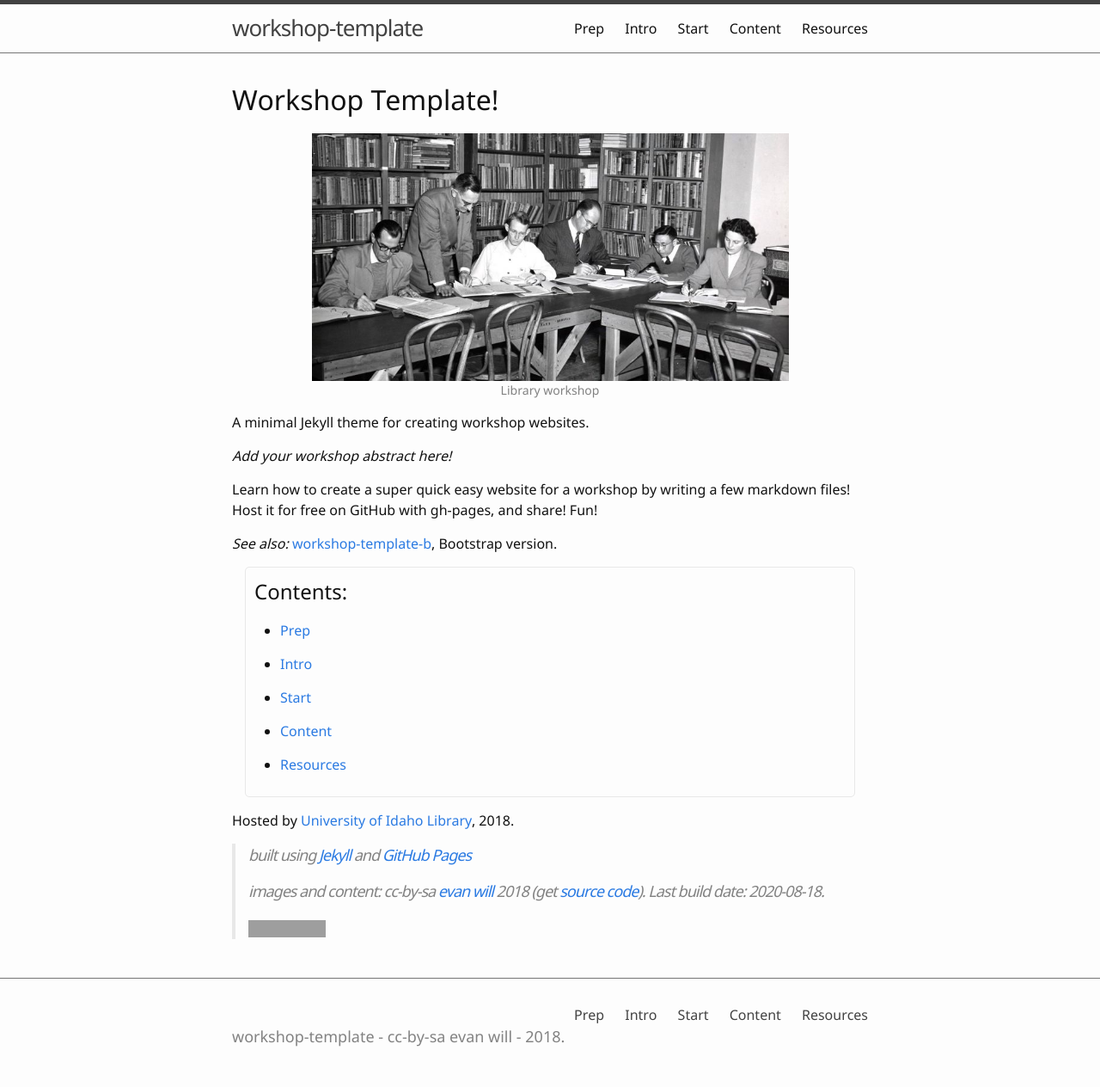
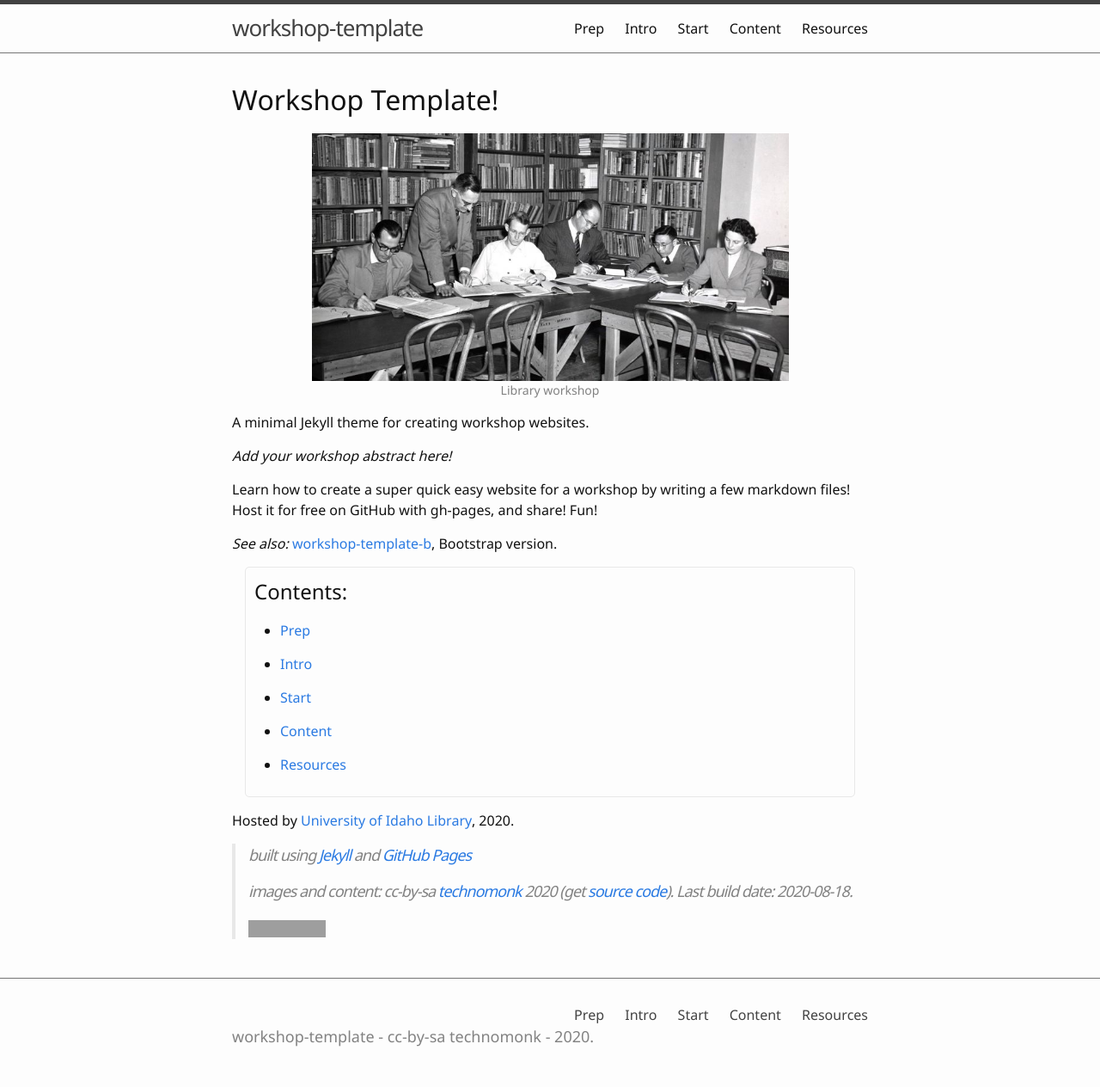
Before and after one commit to devmonkZA/jekyll-test, a Jekyll site: the page built from index.md, in a window 1280 px wide. Shown: the whole page at 86% size. Built offline with Jekyll 4.4.1, drawn with Linux system fonts in a browser that asks for light colours; grey boxes are pictures that could not be loaded.

Commit message:
Update _config.yml

```diff
--- a/_config.yml
+++ b/_config.yml
@@ -14,9 +14,9 @@ description: "Create an OER workshop website quick and easy!"
 keywords: "workshops, OER, Open Education, websites, gh-pages, jekyll"
 
 # author settings for cc-by, appears in the footer
-author: evan will
-pub_year: 2018
-github_username: evanwill
+author: technomonk
+pub_year: 2020
+github_username: technomonk
 
 # add the full url for the github repository
 repo: "https://github.com/technomonk/jekyll-test"
@@ -24,10 +24,10 @@ repo: "https://github.com/technomonk/jekyll-test"
 # site urls
 # add the url for the domain,
 # on gh-pages follow the pattern: https://username.github.io
-url: https://evanwill.github.io
+url: https://technomonk.github.io
 # add subsection of the domain,
 # on gh-pages this is a / followed by the name of the repository
-baseurl: /workshop-template
+baseurl: /jekyll-test
 
 # add google analytics if desired (optional)
 # if blank, it will be ignored
```
